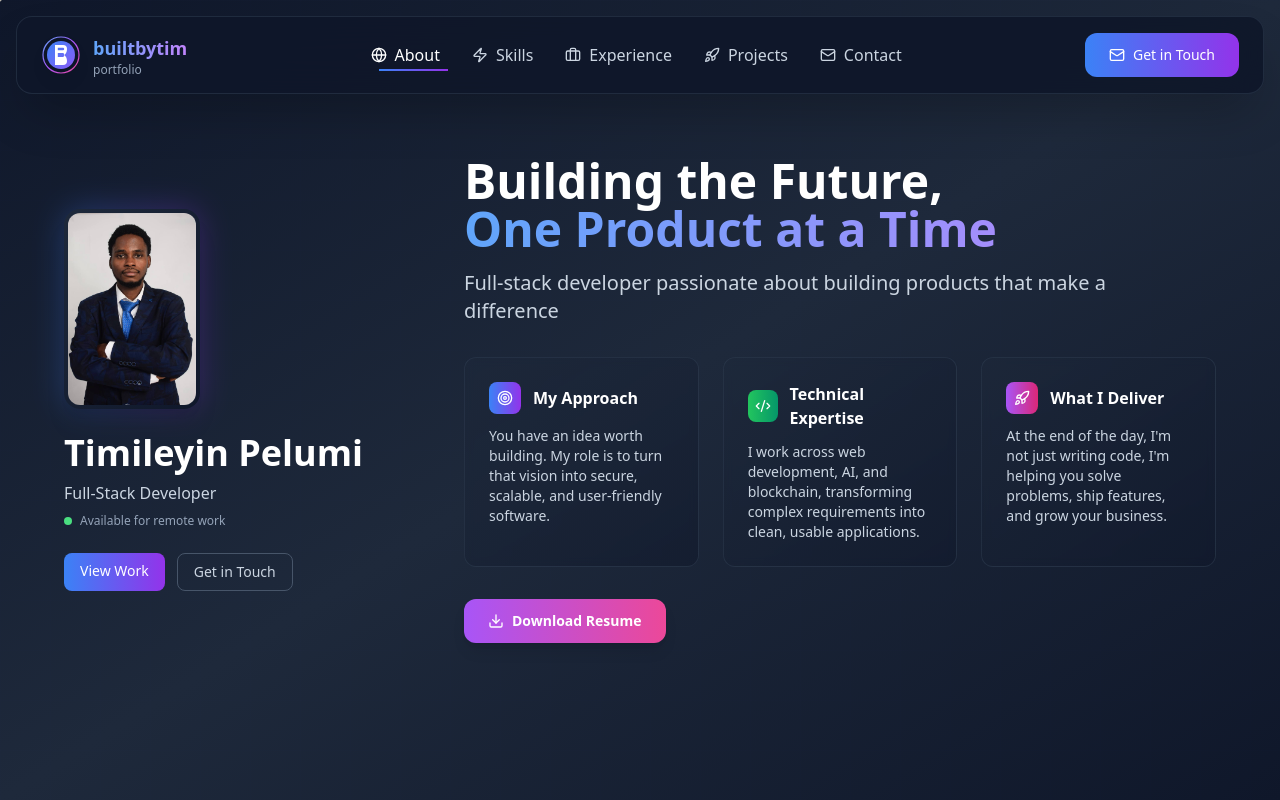
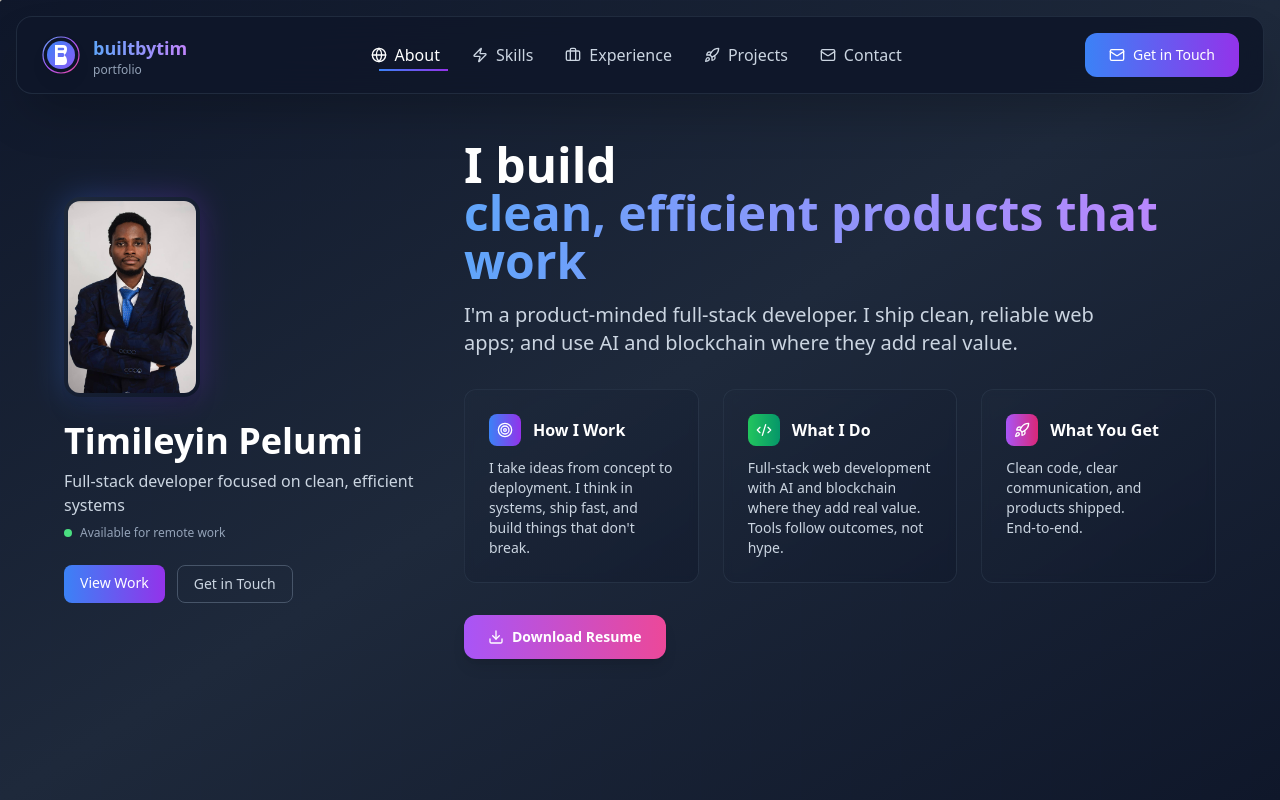
Before and after one commit to builtbytim/builtbytim, a Next.js app: page / in a window 1280 px wide. Shown: the top 800 px of the page. Built offline with nearby package versions, Linux system fonts and the light colour scheme.

Commit message:
feat: content updates

```diff
--- a/src/app/layout.js
+++ b/src/app/layout.js
@@ -14,12 +14,12 @@ const geistMono = Geist_Mono({
 });
 
 export const metadata = {
-  title: 'Timileyin Pelumi - Full Stack Developer',
-  description: 'Product-minded full-stack developer from Nigeria building clean, scalable solutions in web development, AI, and blockchain. Available for remote opportunities.',
+  title: 'Timileyin Pelumi - Software Engineer',
+  description: 'Software engineer and product-minded developer specializing in web, AI, and blockchain applications. Available for remote opportunities.',
   metadataBase: new URL('https://www.builtbytim.dev'),
   openGraph: {
-    title: 'Timileyin Pelumi - Full Stack Developer',
-    description: 'Product-minded full-stack developer from Nigeria building clean, scalable solutions in web development, AI, and blockchain. Available for remote opportunities.',
+    title: 'Timileyin Pelumi - Software Engineer',
+    description: 'Software engineer and product-minded developer specializing in web, AI, and blockchain applications. Available for remote opportunities.',
     type: 'website',
     url: 'https://www.builtbytim.dev',
     images: [{
@@ -30,8 +30,8 @@ export const metadata = {
   },
   twitter: {
     card: 'summary_large_image',
-    title: 'Timileyin Pelumi - Full Stack Developer',
-    description: 'Product-minded full-stack developer from Nigeria building clean, scalable solutions in web development, AI, and blockchain.',
+    title: 'Timileyin Pelumi - Software Engineer',
+    description: 'Software engineer and product-minded developer specializing in web, AI, and blockchain applications. Available for remote opportunities.',
     domain: 'www.builtbytim.dev',
     url: 'https://www.builtbytim.dev',
     images: ['https://www.builtbytim.dev/banner.png']
@@ -54,7 +54,7 @@ const jsonLd = {
   "@type": "Person",
   name: "Timileyin Pelumi",
   alternateName: "Tim",
-  description: "Full-stack developer and product-minded engineer specializing in web development, AI, and blockchain applications",
+  description: "Software engineer and product-minded developer specializing in web, AI, and blockchain applications",
   url: "https://www.builtbytim.dev",
   image: "https://www.builtbytim.dev/profile.jpg",
   sameAs: [
@@ -63,15 +63,12 @@ const jsonLd = {
     "https://twitter.com/builtbytim",
     "https://t.me/builtbytim"
   ],
-  jobTitle: "Full Stack Developer",
+  jobTitle: "Software Engineer",
   worksFor: {
     "@type": "Organization",
     name: "Freelance"
   },
-  address: {
-    "@type": "PostalAddress",
-    addressCountry: "Nigeria"
-  },
+
   email: "hey@builtbytim.dev",
   knowsAbout: [
     "Web Development",
--- a/src/app/page.js
+++ b/src/app/page.js
@@ -629,7 +629,7 @@ export default function Home() {
                       Timileyin Pelumi
                     </h1>
                     <p className="text-slate-300 text-sm sm:text-base">
-                      Full-Stack Developer
+                      Full‑stack developer focused on clean, efficient systems
                     </p>
                     <div className="flex items-center justify-center lg:justify-start space-x-2 text-xs text-slate-400">
                       <div className="w-2 h-2 bg-green-400 rounded-full"></div>
@@ -669,13 +669,13 @@ export default function Home() {
                   className="space-y-4"
                 >
                   <h2 className="text-3xl sm:text-4xl lg:text-5xl font-bold text-white leading-tight">
-                    Building the Future,
+                    I build
                     <span className="block bg-gradient-to-r from-blue-400 to-purple-400 bg-clip-text text-transparent">
-                      One Product at a Time
+                      clean, efficient products that work
                     </span>
                   </h2>
                   <p className="text-slate-300 text-lg sm:text-xl max-w-2xl">
-                    Full-stack developer passionate about building products that make a difference
+                    I&apos;m a product‑minded full‑stack developer. I ship clean, reliable web apps; and use AI and blockchain where they add real value.
                   </p>
                 </motion.div>
 
@@ -691,10 +691,10 @@ export default function Home() {
                       <div className="w-8 h-8 bg-gradient-to-r from-blue-500 to-purple-600 rounded-lg flex items-center justify-center">
                         <Target className="w-4 h-4 text-white" />
                       </div>
-                      <h3 className="text-white font-semibold text-sm sm:text-base">My Approach</h3>
+                      <h3 className="text-white font-semibold text-sm sm:text-base">How I Work</h3>
                     </div>
                     <p className="text-slate-300 text-xs sm:text-sm leading-relaxed">
-                      You have an idea worth building. My role is to turn that vision into secure, scalable, and user-friendly software.
+                      I take ideas from concept to deployment. I think in systems, ship fast, and build things that don&apos;t break.
                     </p>
                   </div>
 
@@ -703,10 +703,10 @@ export default function Home() {
                       <div className="w-8 h-8 bg-gradient-to-r from-green-500 to-emerald-600 rounded-lg flex items-center justify-center">
                         <Code2 className="w-4 h-4 text-white" />
                       </div>
-                      <h3 className="text-white font-semibold text-sm sm:text-base">Technical Expertise</h3>
+                      <h3 className="text-white font-semibold text-sm sm:text-base">What I Do</h3>
                     </div>
                     <p className="text-slate-300 text-xs sm:text-sm leading-relaxed">
-                      I work across web development, AI, and blockchain, transforming complex requirements into clean, usable applications.
+                      Full‑stack web development with AI and blockchain where they add real value. Tools follow outcomes, not hype.
                     </p>
                   </div>
 
@@ -715,10 +715,10 @@ export default function Home() {
                       <div className="w-8 h-8 bg-gradient-to-r from-purple-500 to-pink-600 rounded-lg flex items-center justify-center">
                         <Rocket className="w-4 h-4 text-white" />
                       </div>
-                      <h3 className="text-white font-semibold text-sm sm:text-base">What I Deliver</h3>
+                      <h3 className="text-white font-semibold text-sm sm:text-base">What You Get</h3>
                     </div>
                     <p className="text-slate-300 text-xs sm:text-sm leading-relaxed">
-                      At the end of the day, I&apos;m not just writing code, I&apos;m helping you solve problems, ship features, and grow your business.
+                      Clean code, clear communication, and products shipped. End‑to‑end.
                     </p>
                   </div>
                 </motion.div>
@@ -1584,8 +1584,8 @@ export default function Home() {
 
                 {[
                   { label: "Email", value: "hey@builtbytim.dev", icon: <Mail className="w-5 h-5" /> },
-                  { label: "Location", value: "Lagos, Nigeria", icon: <MapPin className="w-5 h-5" /> },
-                  { label: "Availability", value: "Open to remote opportunities", icon: <Clock className="w-5 h-5" /> }
+                  { label: "Location", value: "Remote (UTC+1)", icon: <MapPin className="w-5 h-5" /> },
+                  { label: "Availability", value: "Open to opportunities worldwide", icon: <Clock className="w-5 h-5" /> }
                 ].map((contact) => (
                   <motion.div
                     key={contact.label}
```
